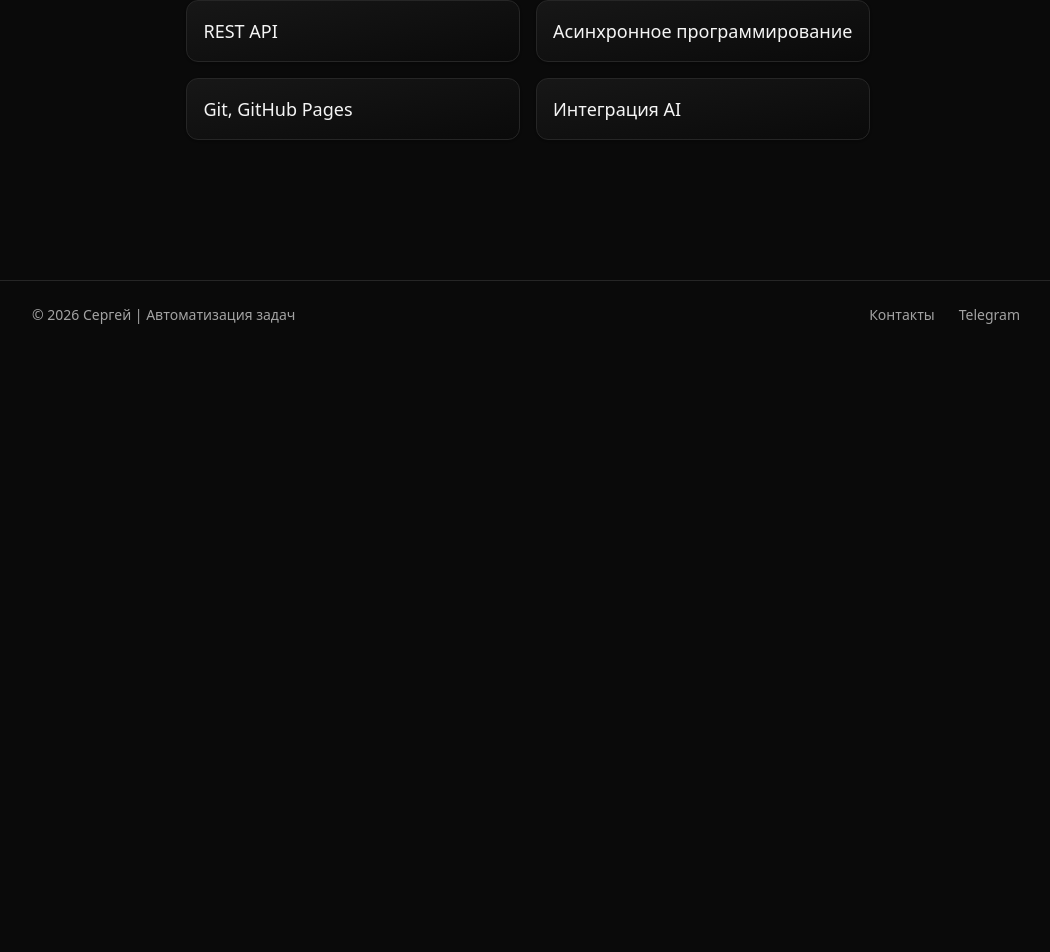
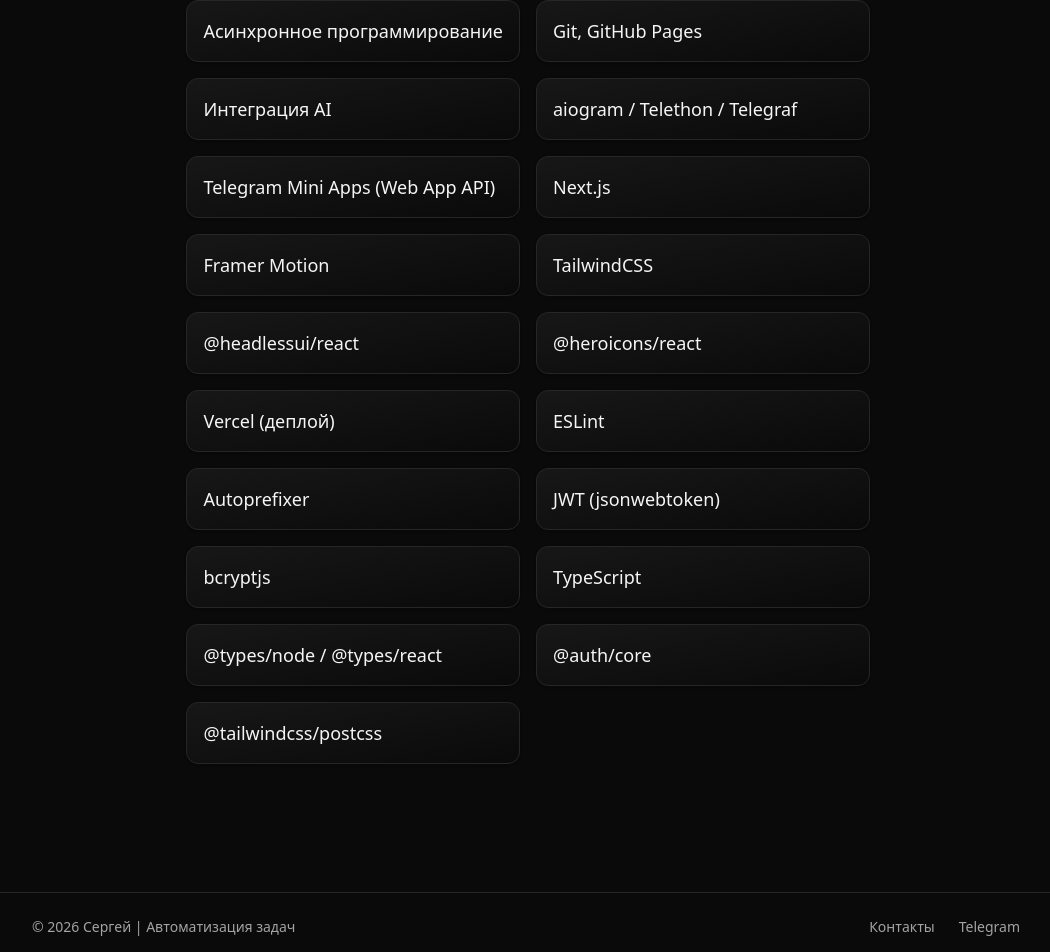
Before and after one commit to DOLLDI/developer-portfolio, a Next.js app: page /skills in a window 1280 px wide. Shown: the part 451-1403 px from the top of the page, without its empty margins (112-1162 px from the left). Before the commit the page ends 800 px from the top, so only its background shows below. Built offline with nearby package versions, Linux system fonts and the light colour scheme.

Commit message:
fix(skills): синхронизирован и расширен список скиллов на странице /skills

```diff
--- a/src/app/skills/page.tsx
+++ b/src/app/skills/page.tsx
@@ -2,16 +2,38 @@
 import { motion } from "framer-motion";
 
 const skills = [
+  // Основные языки и технологии
   "Python (asyncio, backend logic)",
   "JavaScript / Node.js",
-  "aiogram / Telethon / Telegraf",
-  "Telegram Mini Apps (Web App API)",
+  "TypeScript",
+  "HTML / CSS (адаптивная вёрстка)",
   "SQL (SQLite, PostgreSQL)",
-  "HTML / CSS (адаптивная вёрстка)",
   "REST API",
   "Асинхронное программирование",
   "Git, GitHub Pages",
-  "Интеграция AI"
+  "Интеграция AI",
+  // Telegram/боты
+  "aiogram / Telethon / Telegraf",
+  "Telegram Mini Apps (Web App API)",
+  // Фреймворки и библиотеки
+  "Next.js",
+  "Framer Motion",
+  "TailwindCSS",
+  "@headlessui/react",
+  "@heroicons/react",
+  // Инфраструктура и инструменты
+  "Vercel (деплой)",
+  "ESLint",
+  "Autoprefixer",
+  "JWT (jsonwebtoken)",
+  "bcryptjs",
+  // Типизация и инструменты разработки
+  "TypeScript",
+  "@types/node / @types/react",
+  // Безопасность и авторизация
+  "@auth/core",
+  // PostCSS
+  "@tailwindcss/postcss"
 ];
 
 export default function SkillsPage() {
```
